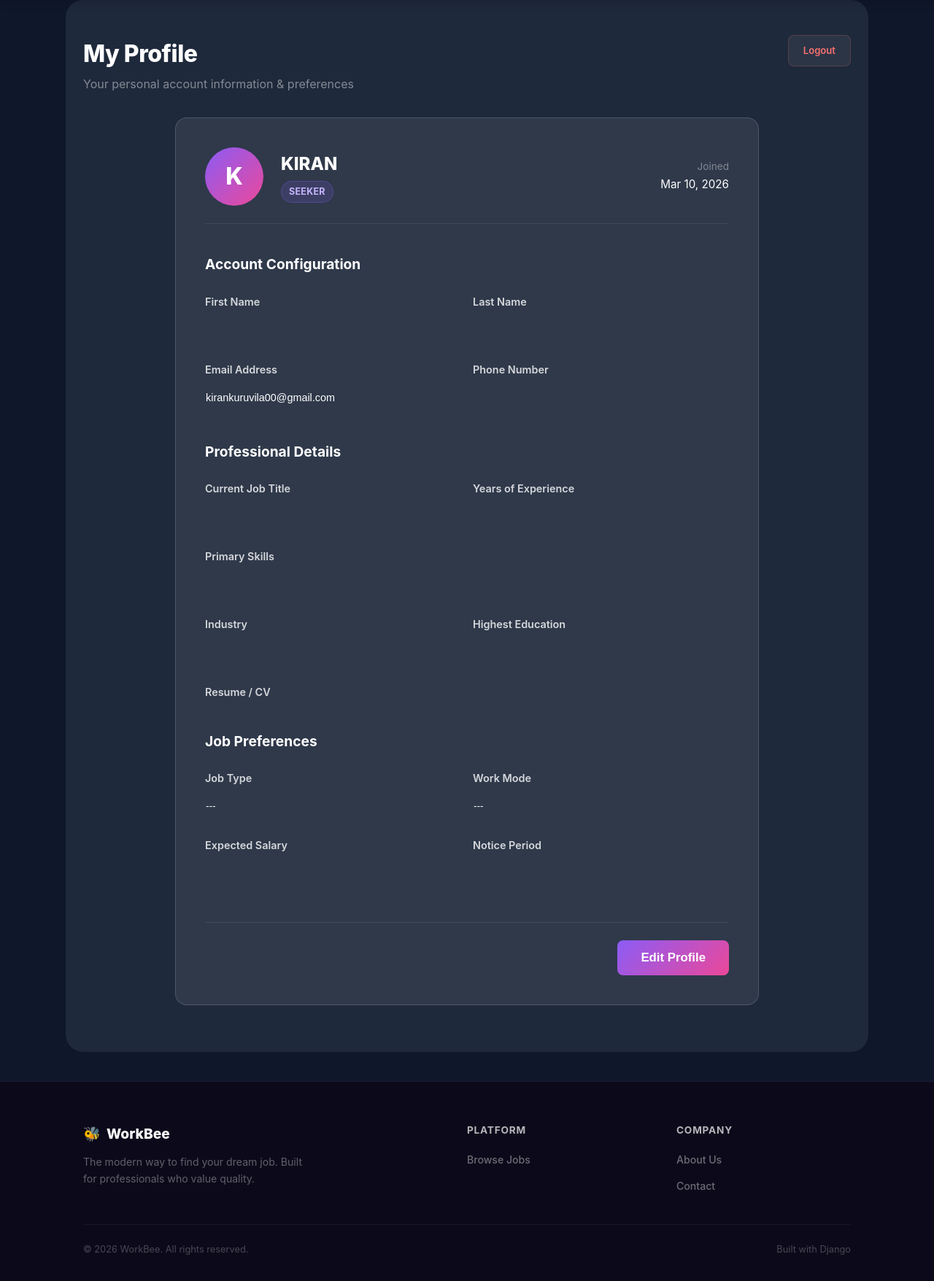
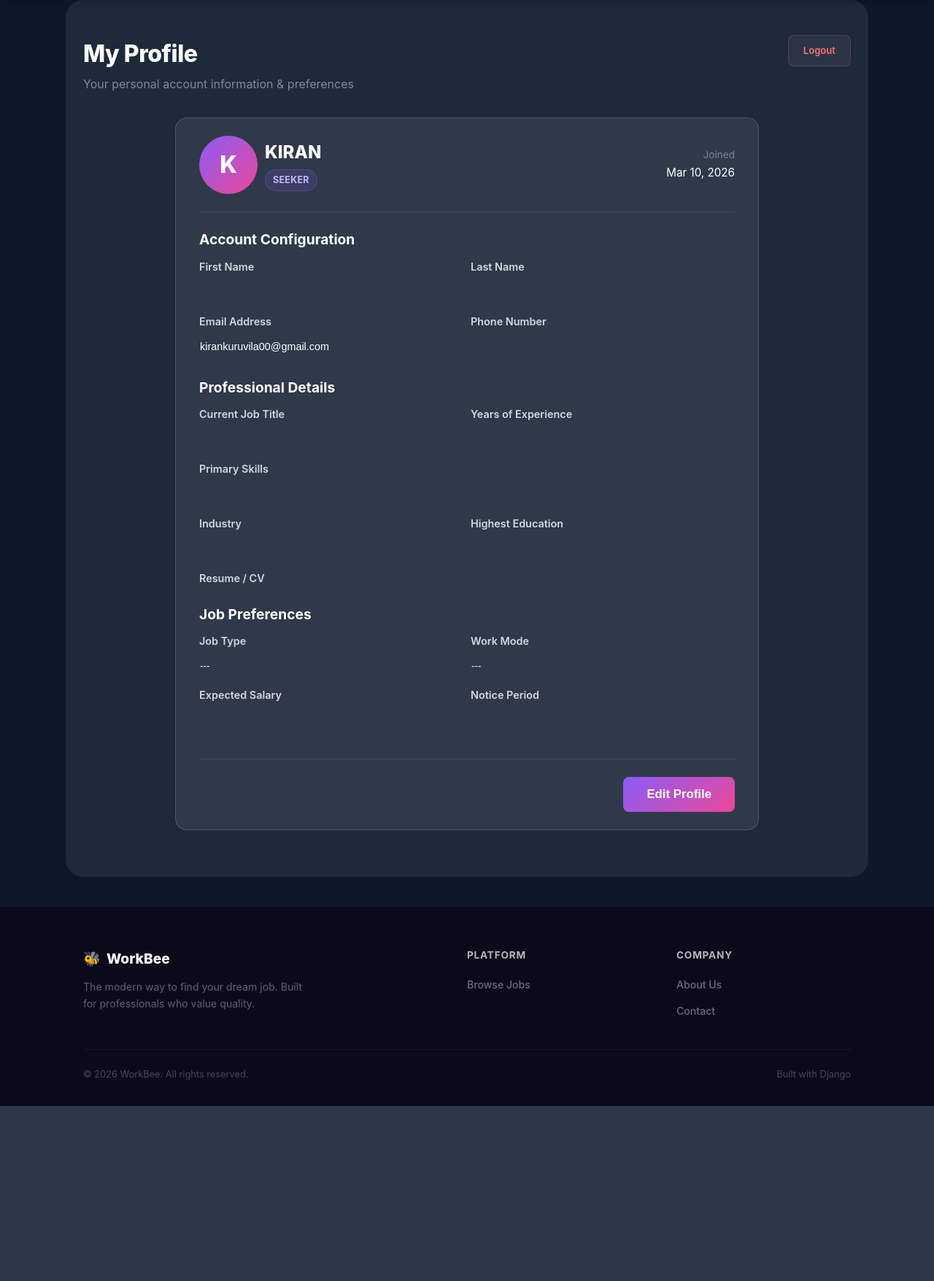
Before and after one commit to KiranK0304/job_search_platform, a Django app: template templates/accounts/profile.html in a window 1280 px wide. Shown: the part 64-1820 px from the top of the page at 73% size. After the commit the page ends 1580 px from the top, so only its background shows below. Run offline with Django 5.2, Linux system fonts and the light colour scheme; the template is opened without the code that fills it: values that come from a table or form of the project are taken from there, others are empty; data comes from the database, SQL or seed files in the repository; parts of the project's set-up code (start-up, migrations or seed data) failed here and were passed over.

Commit message:
UI: Compress profile layout padding and grid gaps to improve vertical element density natively

```diff
--- a/templates/accounts/profile.html
+++ b/templates/accounts/profile.html
@@ -35,12 +35,12 @@
 
     <!-- Edit Profile Form -->
     <div style="display: flex; justify-content: center; width: 100%;">
-        <div class="dk-card" style="width: 100%; max-width: 800px; padding: 40px;">
-            <form id="profile-form" class="profile-readonly" method="post" action="{% url 'profile' %}" enctype="multipart/form-data" style="display: flex; flex-direction: column; gap: 24px;">
+        <div class="dk-card" style="width: 100%; max-width: 800px; padding: 24px 32px;">
+            <form id="profile-form" class="profile-readonly" method="post" action="{% url 'profile' %}" enctype="multipart/form-data" style="display: flex; flex-direction: column; gap: 10px;">
                 {% csrf_token %}
 
                 <!-- Avatar Section -->
-                <div style="display: flex; align-items: center; gap: 24px; padding-bottom: 24px; border-bottom: 1px solid rgba(255,255,255,0.08);">
+                <div style="display: flex; align-items: center; gap: 10px; padding-bottom: 24px; border-bottom: 1px solid rgba(255,255,255,0.08);">
                     <div style="width: 80px; height: 80px; border-radius: 50%; background: linear-gradient(135deg, #8b5cf6, #ec4899); display: inline-flex; align-items: center; justify-content: center; font-size: 2rem; font-weight: 800; color: #fff; overflow: hidden; position: relative;">
                         <!-- Check which photo to display based on role -->
                         {% if profile.role == 'seeker' and profile.profile_photo %}
@@ -72,28 +72,28 @@
                     </div>
                 </div>
 
-                <div class="section-header--dark text-left" style="margin-top: 16px;">
+                <div class="section-header--dark text-left" style="margin-top: 12px;">
                     <h3 style="color: #fff; font-size: 1.2rem;">Account Configuration</h3>
                 </div>
 
                 <!-- Core Details (Shared) -->
-                <div style="display: grid; grid-template-columns: 1fr 1fr; gap: 16px;">
-                    <div style="display: flex; flex-direction: column; gap: 8px;">
+                <div style="display: grid; grid-template-columns: 1fr 1fr; gap: 10px;">
+                    <div style="display: flex; flex-direction: column; gap: 4px;">
                         <label style="color: rgba(255, 255, 255, 0.8); font-size: 0.9rem; font-weight: 600;">First Name</label>
                         <input type="text" name="first_name" class="dk-search-input" value="{{ profile.user.first_name }}" style="width: 100%; border-radius: 10px;">
                     </div>
-                    <div style="display: flex; flex-direction: column; gap: 8px;">
+                    <div style="display: flex; flex-direction: column; gap: 4px;">
                         <label style="color: rgba(255, 255, 255, 0.8); font-size: 0.9rem; font-weight: 600;">Last Name</label>
                         <input type="text" name="last_name" class="dk-search-input" value="{{ profile.user.last_name }}" style="width: 100%; border-radius: 10px;">
                     </div>
                 </div>
 
-                <div style="display: grid; grid-template-columns: 1fr 1fr; gap: 16px;">
-                    <div style="display: flex; flex-direction: column; gap: 8px;">
+                <div style="display: grid; grid-template-columns: 1fr 1fr; gap: 10px;">
+                    <div style="display: flex; flex-direction: column; gap: 4px;">
                         <label style="color: rgba(255, 255, 255, 0.8); font-size: 0.9rem; font-weight: 600;">Email Address</label>
                         <input type="email" name="email" class="dk-search-input" value="{{ profile.user.email }}" style="width: 100%; border-radius: 10px;">
                     </div>
-                    <div style="display: flex; flex-direction: column; gap: 8px;">
+                    <div style="display: flex; flex-direction: column; gap: 4px;">
                         <label style="color: rgba(255, 255, 255, 0.8); font-size: 0.9rem; font-weight: 600;">Phone Number</label>
                         <input type="text" name="phone_number" class="dk-search-input" value="{{ profile.phone_number }}" style="width: 100%; border-radius: 10px;">
                     </div>
@@ -101,38 +101,38 @@
 
                 {% if profile.role == 'seeker' %}
                 <!-- SEEKER SPECIFIC -->
-                <div class="section-header--dark text-left" style="margin-top: 16px;">
+                <div class="section-header--dark text-left" style="margin-top: 12px;">
                     <h3 style="color: #fff; font-size: 1.2rem;">Professional Details</h3>
                 </div>
 
-                <div style="display: grid; grid-template-columns: 1fr 1fr; gap: 16px;">
-                    <div style="display: flex; flex-direction: column; gap: 8px;">
+                <div style="display: grid; grid-template-columns: 1fr 1fr; gap: 10px;">
+                    <div style="display: flex; flex-direction: column; gap: 4px;">
                         <label style="color: rgba(255, 255, 255, 0.8); font-size: 0.9rem; font-weight: 600;">Current Job Title</label>
                         <input type="text" name="current_job_title" class="dk-search-input" value="{{ profile.current_job_title }}" style="width: 100%; border-radius: 10px;">
                     </div>
-                    <div style="display: flex; flex-direction: column; gap: 8px;">
+                    <div style="display: flex; flex-direction: column; gap: 4px;">
                         <label style="color: rgba(255, 255, 255, 0.8); font-size: 0.9rem; font-weight: 600;">Years of Experience</label>
                         <input type="number" name="years_of_experience" class="dk-search-input" value="{{ profile.years_of_experience|default:'' }}" style="width: 100%; border-radius: 10px;">
                     </div>
                 </div>
 
-                <div style="display: flex; flex-direction: column; gap: 8px;">
+                <div style="display: flex; flex-direction: column; gap: 4px;">
                     <label style="color: rgba(255, 255, 255, 0.8); font-size: 0.9rem; font-weight: 600;">Primary Skills</label>
                     <input type="text" name="primary_skills" class="dk-search-input" value="{{ profile.primary_skills }}" style="width: 100%; border-radius: 10px;">
                 </div>
 
-                <div style="display: grid; grid-template-columns: 1fr 1fr; gap: 16px;">
-                    <div style="display: flex; flex-direction: column; gap: 8px;">
+                <div style="display: grid; grid-template-columns: 1fr 1fr; gap: 10px;">
+                    <div style="display: flex; flex-direction: column; gap: 4px;">
                         <label style="color: rgba(255, 255, 255, 0.8); font-size: 0.9rem; font-weight: 600;">Industry</label>
                         <input type="text" name="seeker_industry" class="dk-search-input" value="{{ profile.seeker_industry }}" style="width: 100%; border-radius: 10px;">
                     </div>
-                    <div style="display: flex; flex-direction: column; gap: 8px;">
+                    <div style="display: flex; flex-direction: column; gap: 4px;">
                         <label style="color: rgba(255, 255, 255, 0.8); font-size: 0.9rem; font-weight: 600;">Highest Education</label>
                         <input type="text" name="education" class="dk-search-input" value="{{ profile.education }}" style="width: 100%; border-radius: 10px;">
                     </div>
                 </div>
 
-                <div style="display: flex; flex-direction: column; gap: 8px;">
+                <div style="display: flex; flex-direction: column; gap: 4px;">
                     <label style="color: rgba(255, 255, 255, 0.8); font-size: 0.9rem; font-weight: 600;">Resume / CV</label>
                     {% if profile.resume %}
                         <div style="margin-bottom: 8px;">
@@ -143,12 +143,12 @@
                     <small class="edit-only" style="color: rgba(255,255,255,0.4);">Uploading a new file will replace your current resume.</small>
                 </div>
 
-                <div class="section-header--dark text-left" style="margin-top: 16px;">
+                <div class="section-header--dark text-left" style="margin-top: 12px;">
                     <h3 style="color: #fff; font-size: 1.2rem;">Job Preferences</h3>
                 </div>
 
-                <div style="display: grid; grid-template-columns: 1fr 1fr; gap: 16px;">
-                    <div style="display: flex; flex-direction: column; gap: 8px;">
+                <div style="display: grid; grid-template-columns: 1fr 1fr; gap: 10px;">
+                    <div style="display: flex; flex-direction: column; gap: 4px;">
                         <label style="color: rgba(255, 255, 255, 0.8); font-size: 0.9rem; font-weight: 600;">Job Type</label>
                         <select name="job_type" class="dk-select" id="job_type_select" style="width: 100%;">
                             <option value="">---</option>
@@ -158,7 +158,7 @@
                             <option value="Internship">Internship</option>
                         </select>
                     </div>
-                    <div style="display: flex; flex-direction: column; gap: 8px;">
+                    <div style="display: flex; flex-direction: column; gap: 4px;">
                         <label style="color: rgba(255, 255, 255, 0.8); font-size: 0.9rem; font-weight: 600;">Work Mode</label>
                         <select name="work_mode" class="dk-select" id="work_mode_select" style="width: 100%;">
                             <option value="">---</option>
@@ -169,12 +169,12 @@
                     </div>
                 </div>
 
-                <div style="display: grid; grid-template-columns: 1fr 1fr; gap: 16px;">
-                    <div style="display: flex; flex-direction: column; gap: 8px;">
+                <div style="display: grid; grid-template-columns: 1fr 1fr; gap: 10px;">
+                    <div style="display: flex; flex-direction: column; gap: 4px;">
                         <label style="color: rgba(255, 255, 255, 0.8); font-size: 0.9rem; font-weight: 600;">Expected Salary</label>
                         <input type="text" name="expected_salary" class="dk-search-input" value="{{ profile.expected_salary }}" style="width: 100%; border-radius: 10px;">
                     </div>
-                    <div style="display: flex; flex-direction: column; gap: 8px;">
+                    <div style="display: flex; flex-direction: column; gap: 4px;">
                         <label style="color: rgba(255, 255, 255, 0.8); font-size: 0.9rem; font-weight: 600;">Notice Period</label>
                         <input type="text" name="notice_period" class="dk-search-input" value="{{ profile.notice_period }}" style="width: 100%; border-radius: 10px;">
                     </div>
@@ -182,21 +182,21 @@
 
                 {% elif profile.role == 'provider' %}
                 <!-- PROVIDER SPECIFIC -->
-                <div class="section-header--dark text-left" style="margin-top: 16px;">
+                <div class="section-header--dark text-left" style="margin-top: 12px;">
                     <h3 style="color: #fff; font-size: 1.2rem;">Company Details</h3>
                 </div>
 
-                <div style="display: flex; flex-direction: column; gap: 8px;">
+                <div style="display: flex; flex-direction: column; gap: 4px;">
                     <label style="color: rgba(255, 255, 255, 0.8); font-size: 0.9rem; font-weight: 600;">Company Name</label>
                     <input type="text" name="company_name" class="dk-search-input" value="{{ profile.company_name }}" style="width: 100%; border-radius: 10px;">
                 </div>
 
-                <div style="display: grid; grid-template-columns: 1fr 1fr; gap: 16px;">
-                    <div style="display: flex; flex-direction: column; gap: 8px;">
+                <div style="display: grid; grid-template-columns: 1fr 1fr; gap: 10px;">
+                    <div style="display: flex; flex-direction: column; gap: 4px;">
                         <label style="color: rgba(255, 255, 255, 0.8); font-size: 0.9rem; font-weight: 600;">Industry / Sector</label>
                         <input type="text" name="company_industry" class="dk-search-input" value="{{ profile.company_industry }}" style="width: 100%; border-radius: 10px;">
                     </div>
-                    <div style="display: flex; flex-direction: column; gap: 8px;">
+                    <div style="display: flex; flex-direction: column; gap: 4px;">
                         <label style="color: rgba(255, 255, 255, 0.8); font-size: 0.9rem; font-weight: 600;">Company Size</label>
                         <select name="company_size" class="dk-select" id="company_size_select" style="width: 100%;">
                             <option value="">---</option>
@@ -208,31 +208,31 @@
                     </div>
                 </div>
 
-                <div style="display: flex; flex-direction: column; gap: 8px;">
+                <div style="display: flex; flex-direction: column; gap: 4px;">
                     <label style="color: rgba(255, 255, 255, 0.8); font-size: 0.9rem; font-weight: 600;">HQ Location</label>
                     <input type="text" name="company_location" class="dk-search-input" value="{{ profile.company_location }}" style="width: 100%; border-radius: 10px;">
                 </div>
 
-                <div style="display: flex; flex-direction: column; gap: 8px;">
+                <div style="display: flex; flex-direction: column; gap: 4px;">
                     <label style="color: rgba(255, 255, 255, 0.8); font-size: 0.9rem; font-weight: 600;">Website URL</label>
                     <input type="url" name="company_website" class="dk-search-input" value="{{ profile.company_website }}" style="width: 100%; border-radius: 10px;">
                 </div>
 
-                <div style="display: flex; flex-direction: column; gap: 8px;">
+                <div style="display: flex; flex-direction: column; gap: 4px;">
                     <label style="color: rgba(255, 255, 255, 0.8); font-size: 0.9rem; font-weight: 600;">Company Description</label>
                     <textarea name="company_description" class="dk-search-input" style="width: 100%; border-radius: 10px; min-height: 100px;">{{ profile.company_description }}</textarea>
                 </div>
 
-                <div class="section-header--dark text-left" style="margin-top: 16px;">
+                <div class="section-header--dark text-left" style="margin-top: 12px;">
                     <h3 style="color: #fff; font-size: 1.2rem;">Recruiter Details</h3>
                 </div>
 
-                <div style="display: grid; grid-template-columns: 1fr 1fr; gap: 16px;">
-                    <div style="display: flex; flex-direction: column; gap: 8px;">
+                <div style="display: grid; grid-template-columns: 1fr 1fr; gap: 10px;">
+                    <div style="display: flex; flex-direction: column; gap: 4px;">
                         <label style="color: rgba(255, 255, 255, 0.8); font-size: 0.9rem; font-weight: 600;">Your Designation</label>
                         <input type="text" name="recruiter_designation" class="dk-search-input" value="{{ profile.recruiter_designation }}" style="width: 100%; border-radius: 10px;">
                     </div>
-                    <div style="display: flex; flex-direction: column; gap: 8px;">
+                    <div style="display: flex; flex-direction: column; gap: 4px;">
                         <label style="color: rgba(255, 255, 255, 0.8); font-size: 0.9rem; font-weight: 600;">LinkedIn Profile</label>
                         <input type="url" name="linkedin_profile" class="dk-search-input" value="{{ profile.linkedin_profile }}" style="width: 100%; border-radius: 10px;">
                     </div>
@@ -243,7 +243,7 @@
                 <div style="margin-top: 24px; text-align: right; border-top: 1px solid rgba(255,255,255,0.08); padding-top: 24px;">
                     <button type="button" id="edit-btn" class="view-only dk-btn-sm" style="padding: 14px 32px; font-size: 1.05rem;">Edit Profile</button>
 
-                    <div class="edit-only" style="display: flex; gap: 16px; justify-content: flex-end;">
+                    <div class="edit-only" style="display: flex; gap: 10px; justify-content: flex-end;">
                         <button type="button" id="cancel-btn" class="dk-btn-ghost" style="padding: 14px 32px; font-size: 1.05rem; color: #fff; background: rgba(255,255,255,0.05);">Cancel</button>
                         <button type="submit" class="dk-btn-sm" style="padding: 14px 32px; font-size: 1.05rem;">Save Changes</button>
                     </div>
```
